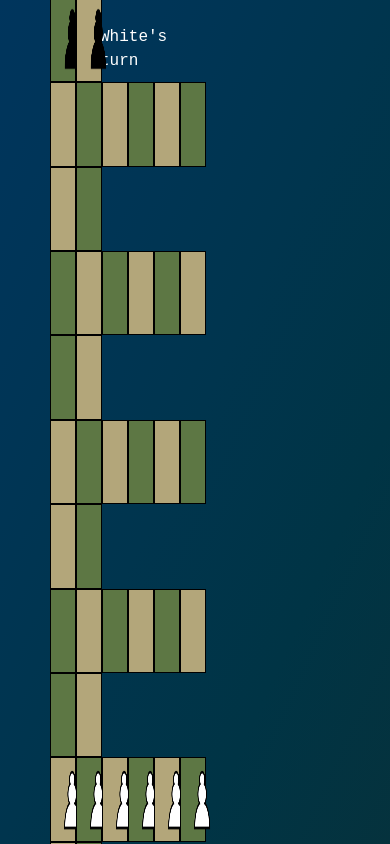
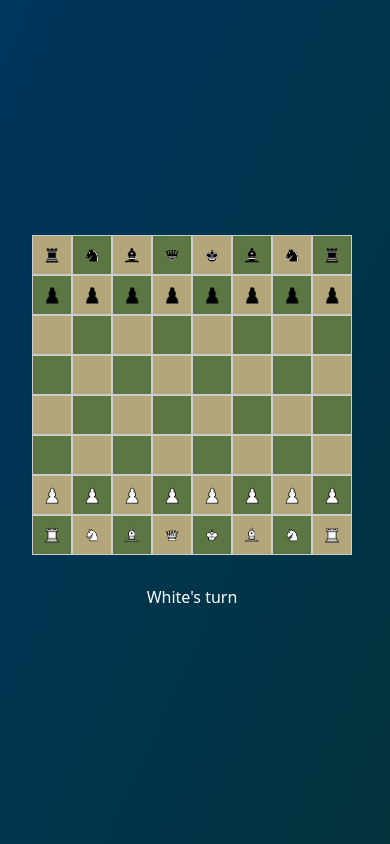
Before and after one commit to Yash7824/CHESS_FRONTEND_REPO_CD, an Angular app in the folder client/: page / in a window 390 px wide. Shown: the top 844 px of the page. Built offline with nearby package versions, Linux system fonts and the light colour scheme.

Commit message:
Responsive and Touch Move feature

```diff
--- a/client/src/app/pages/home/home.component.html
+++ b/client/src/app/pages/home/home.component.html
@@ -1,3 +1,13 @@
+<div class="home--Page">
+
+  <div *ngIf="IsWhiteKingChecked" class="King--Check--Container">
+    <span style="color: red"> {{ IsWhiteKingChecked }} </span>
+  </div>
+
+  <div *ngIf="IsBlackKingChecked" class="King--Check--Container">
+    <span style="color: red"> {{ IsBlackKingChecked }} </span>
+  </div>
+
   <div class="container main--Board">
     <div class="text-center">
       <div
@@ -10,32 +20,30 @@
           id="r{{ i }}c{{ j }}"
           [ngStyle]="setTileStyle(i, j)"
           *ngFor="let column of row; let j = index"
-        #column
           (dragover)="allowDrop($event)"
           (drop)="onDrop($event, i, j)"
+          (touchend)="onTouchEnd($event, i, j)"
         >
-
           <img
             [src]="getImageSource(chess_Board[i][j])"
             alt=""
+            id="R{{i}}C{{j}}"
+            class="ImagePiece"
+            #column
             *ngIf="getImageSource(chess_Board[i][j]) != ''"
             [draggable]="isPlayerTurn(currentPlayer)"
             (dragstart)="onDragStart($event, i, j)"
+            (touchstart)="onTouchStart($event, i, j)"
+            (touchmove)="onTouchMove($event)"
+
           />
         </div>
       </div>
     </div>
-
   </div>
 
   <div class="Turn--Container">
-  <span style="color: white"> {{currentPlayer | titlecase}}'s turn </span>
+    <span style="color: white"> {{ currentPlayer | titlecase }}'s turn </span>
   </div>
 
-<div *ngIf="IsWhiteKingChecked" class="King--Check--Container">
-  <span style="color: red"> {{IsWhiteKingChecked}} </span>
 </div>
-
-<div *ngIf="IsBlackKingChecked" class="King--Check--Container">
-  <span style="color: red"> {{IsBlackKingChecked}} </span>
-</div>
--- a/client/src/app/pages/home/home.component.scss
+++ b/client/src/app/pages/home/home.component.scss
@@ -1,55 +1,173 @@
-
-.main--Board{
+body, html {
+    height: 100%;
+    margin: 0;
     display: flex;
-    position: absolute;
-    top: 40px;
-    left: 50px;
-    width: 44vw;
-    height:90vh;
-    // background-color: white;
+    justify-content: center;
     align-items: center;
-    justify-content: center;
   }
 
-.column{
+  .home--Page{
+    height: 100%;
+    margin-top: 0;
+    margin-left: 470px;
     display: flex;
-    width: 5vw;
-    height: 10vh;
-    border: 1px solid black;
+    flex-direction: column;
+    justify-content: center;
+    align-items: center;
+    row-gap: 10px;
   }
 
-.column img{
-    width: 4.5vw;
-    height: 8vh;
+  .container {
+    display: flex;
+    flex-wrap: wrap;
+    justify-content: center;
+    max-width: 800px;
+  }
+
+  .row {
+    display: flex;
+    justify-content: center;
+    margin: 0;
+  }
+
+  .column {
+    width: 80px;
+    height: 80px;
+    display: flex;
     justify-content: center;
     align-items: center;
-    margin-top: 5px;
-    margin-right: 5px;
+    border: 1px solid #ccc;
   }
 
-.Turn--Container{
-    display: flex;
-    width: 10vw;
-    margin-top: 25px;
-    margin-left: 100px;
+  img {
+    max-width: 100%;
+    max-height: 100%;
   }
 
-.Turn--Container span{
-    justify-content: center;
-    align-self: center;
-    font-size: medium;
-    font-family: 'Courier New', Courier, monospace;
+  .Turn--Container {
+    text-align: center;
+    margin-top: 20px;
   }
 
-.King--Check--Container{
-    display: flex;
-    margin-left: 270px;
-    margin-top: -10px;
+  .King--Check--Container {
+    text-align: center;
+    margin-top: 10px;
   }
 
-.King--Check--Container span{
-    justify-content: center;
-    align-self: center;
-    font-size: medium;
-    font-family: 'Courier New', Courier, monospace;
+  /* Media queries for responsiveness */
+  @media only screen and (max-width: 1667px) {
+    .home--Page{
+        margin-left: 470px;
       }
+
+      .column {
+        width: 80px;
+        height: 80px;
+      }
+  }
+
+  @media only screen and (max-width: 1345px){
+    .home--Page{
+        margin-left: 370px;
+      }
+  }
+
+  @media only screen and (max-width: 1200px){
+    .home--Page{
+        margin-left: 270px;
+      }
+  }
+
+  @media only screen and (max-width: 1134px) {
+    .home--Page{
+        margin-left: 270px;
+      }
+
+      .column {
+        width: 80px;
+        height: 80px;
+      }
+  }
+
+  @media only screen and (max-width: 934px) {
+    .home--Page{
+        margin-left: 40px;
+      }
+  }
+
+  @media only screen and (max-width: 706px) {
+    .home--Page{
+        margin-left: 20px;
+      }
+
+    .column {
+      width: 70px;
+      height: 70px;
+      font-size: 12px;
+    }
+
+  }
+
+  @media only screen and (max-width: 605px) {
+    .column {
+        width: 60px;
+        height: 60px;
+        font-size: 12px;
+      }
+  }
+
+  @media only screen and (max-width: 524px){
+    .column {
+        width: 55px;
+        height: 55px;
+        font-size: 12px;
+      }
+  }
+
+  @media only screen and (max-width: 484px){
+    .column {
+        width: 50px;
+        height: 50px;
+        font-size: 12px;
+      }
+  }
+
+  @media only screen and (max-width: 444px){
+    .column {
+        width: 45px;
+        height: 45px;
+        font-size: 12px;
+      }
+  }
+
+  @media only screen and (max-width: 404px){
+    .column {
+        width: 40px;
+        height: 40px;
+        font-size: 12px;
+      }
+  }
+
+  @media only screen and (max-width: 364px){
+    .column {
+        width: 35px;
+        height: 35px;
+        font-size: 12px;
+      }
+  }
+
+  @media only screen and (max-width: 324px){
+    .column {
+        width: 30px;
+        height: 30px;
+        font-size: 12px;
+      }
+  }
+
+  @media only screen and (max-width: 284px){
+    .column {
+        width: 25px;
+        height: 25px;
+        font-size: 12px;
+      }
+  }
--- a/client/src/app/pages/home/home.component.ts
+++ b/client/src/app/pages/home/home.component.ts
@@ -19,6 +19,7 @@ export class HomeComponent {
   currentPlayer: string = 'white';
   IsWhiteKingChecked: string = '';
   IsBlackKingChecked: string = '';
+  draggedPiece: any = {};
 
   chessPieces: any = {};
   constructor() {
@@ -152,6 +153,35 @@ export class HomeComponent {
     return pieceToDisplay;
   }
 
+  onTouchStart(event: TouchEvent, row: number, col: number){
+    this.draggedPiece = {row: row, col: col};
+    console.log(`fromRow=${row} fromCol=${col}`);
+    // console.log(this.draggedPiece);
+  }
+
+  onTouchMove(event: TouchEvent) {
+    // debugger;
+    if (!this.draggedPiece) return;
+    event.preventDefault();
+    const touch = event.touches[0];
+    const element = document.elementFromPoint(touch.clientX, touch.clientY);
+    console.log(element?.classList.value);
+    if (element && element.classList.value == 'ImagePiece') {
+      const [row, col] = element.id.split('C').map(Number);
+      this.draggedPiece = { row, col };
+    }
+  }
+
+  onTouchEnd(event: TouchEvent, row: number, col: number) {
+    // debugger;
+    console.log(`toRow=${row} toCol=${col}`);
+    if (this.draggedPiece) {
+      // Implement your logic here to move the piece to the destination cell
+      // console.log(`Piece dropped at row: ${this.draggedPiece.row}, col: ${this.draggedPiece.col}`);
+      this.draggedPiece = null;
+    }
+  }
+
   onDragStart(event: DragEvent, row: number, col: number): void {
     // Set data to be transferred during drag
     event.dataTransfer!.setData('text/plain', JSON.stringify({ row, col }));
@@ -163,8 +193,8 @@ export class HomeComponent {
   }
 
   onDrop(event: DragEvent, row: number, col: number): void {
-    //
     // Prevent default drop behavior
+    debugger;
     event.preventDefault();
 
     // Retrieve the data transferred during drag
@@ -173,6 +203,14 @@ export class HomeComponent {
       fromCol = data.col,
       toRow = row,
       toCol = col;
+
+      debugger;
+      if (this.draggedPiece) {
+        this.movePiece(fromRow, fromCol, toRow, toCol);
+        console.log(`Piece dropped at row: ${row}, col: ${col}`);
+        this.draggedPiece = null;
+        return;
+      }
 
     this.movePiece(fromRow, fromCol, toRow, toCol);
   }
```
Lines whose indentation alone changed are shown as unchanged.
